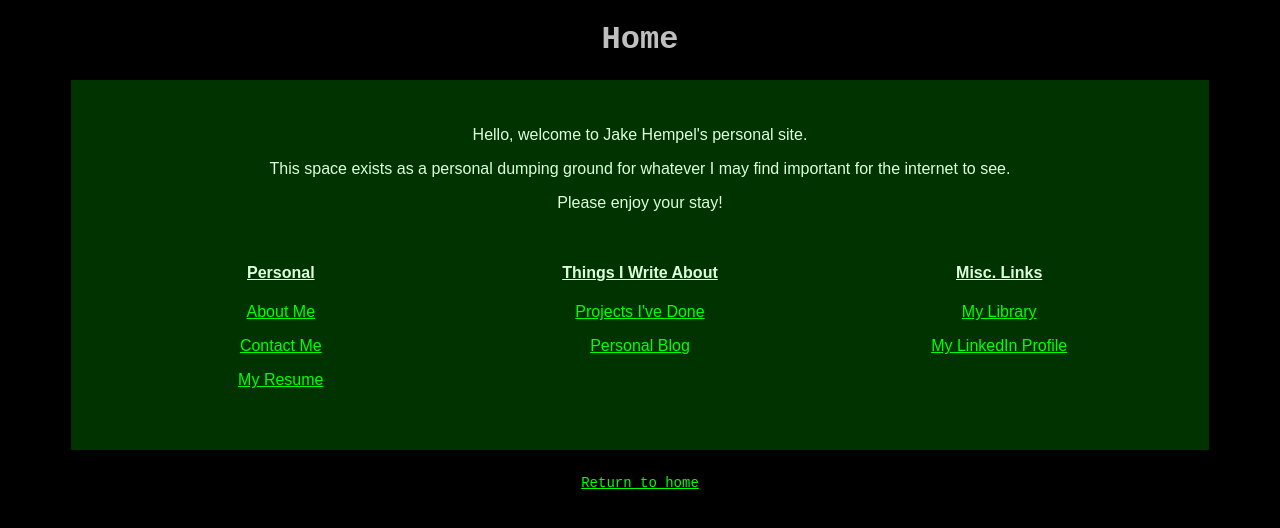
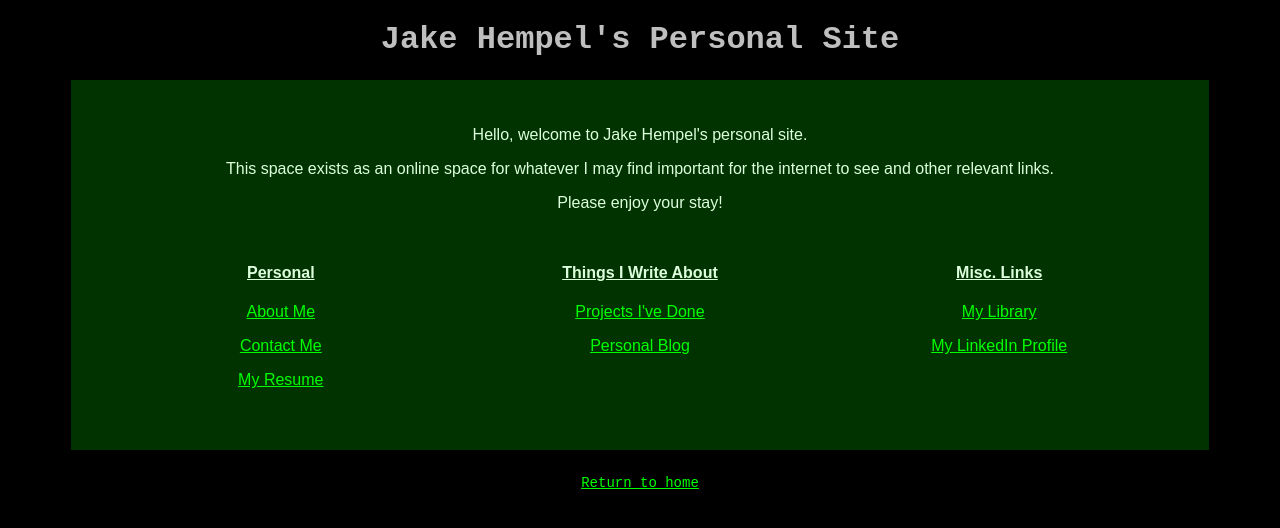
Before and after one commit to jakehempel/jakehempel.us, a Jekyll site: the page built from index.html, in a window 1280 px wide. Shown: the top 528 px of the page. Built offline with Jekyll 4.4.1, drawn with Linux system fonts in a browser that asks for light colours.

Commit message:
changed keywords on index

```diff
--- a/index.html
+++ b/index.html
@@ -1,6 +1,6 @@
 ---
 layout: default
-title: Home
+title: Jake Hempel's Personal Site
 ---
 
 <style>
@@ -31,7 +31,7 @@ title: Home
 
 
 <p>Hello, welcome to Jake Hempel's personal site.</p>
-<p>This space exists as a personal dumping ground for whatever I may find important for the internet to see.</p>
+<p>This space exists as an online space for whatever I may find important for the internet to see and other relevant links.</p>
 <p>Please enjoy your stay!</p>
 
 <div id="menus">
```
